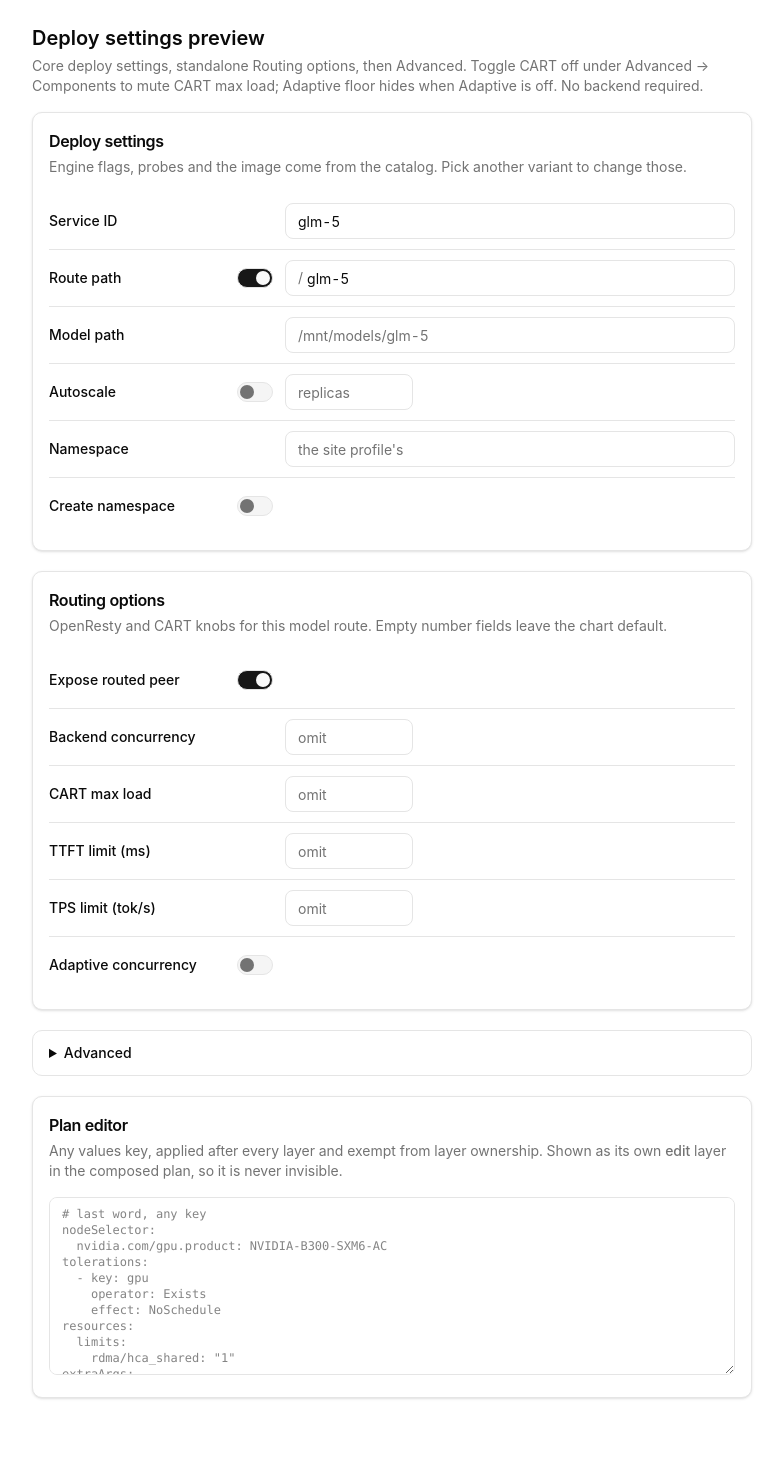
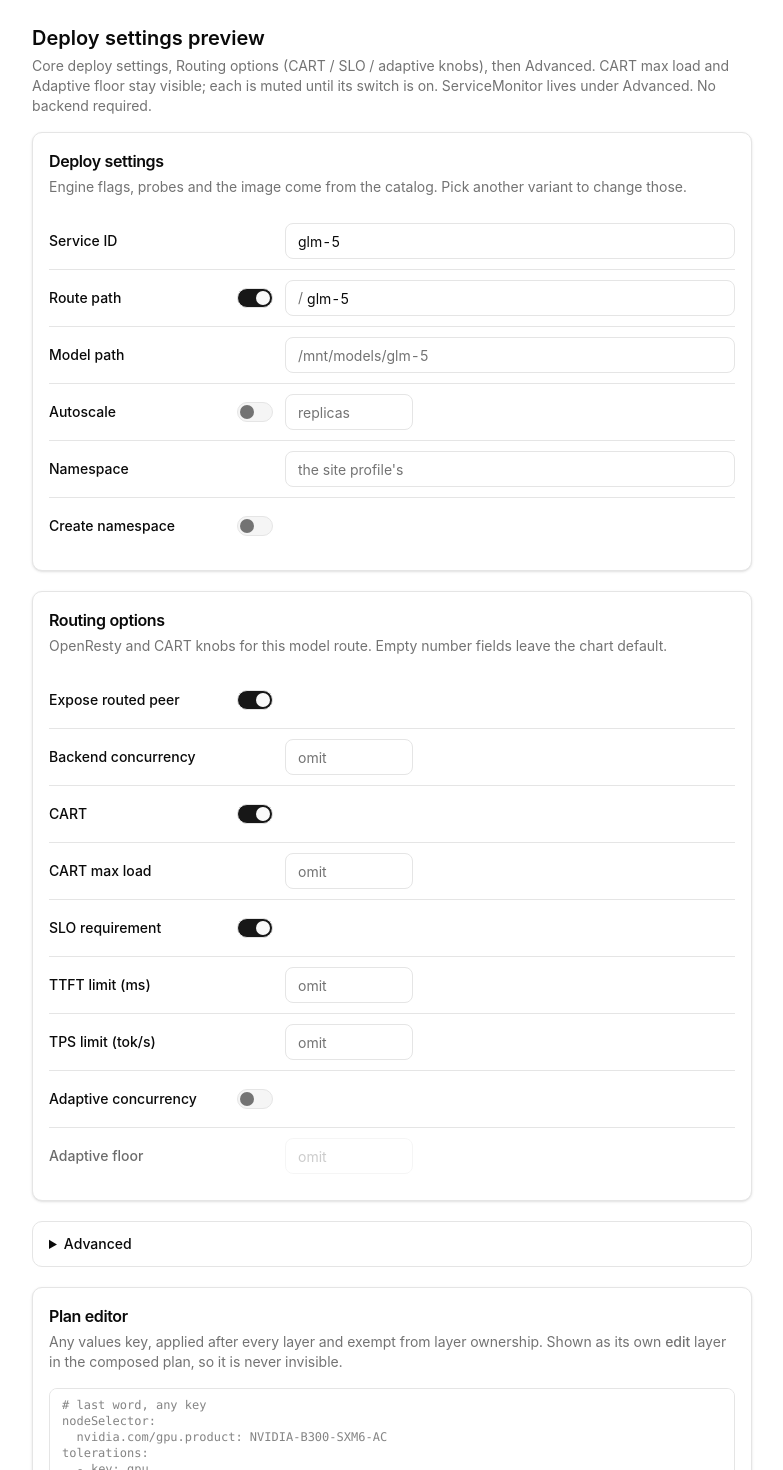
Before and after one commit to modelsphere/swiss, a React (Vite) app in the folder web/: page /preview/deploy-settings in a window 1280 px wide. Shown: the top 1470 px of the page, without its empty margins (248-1031 px from the left). Before the commit the page ends 1422 px from the top, so only its background shows below. Built offline with nearby package versions, Linux system fonts and the light colour scheme.

Commit message:
feat(web): move CART and SLO onto Routing options
Place CART and LLMSLORequirement switches on the Routing options card next
to their related knobs. Adaptive floor stays always visible (muted when
Adaptive is off), matching CART max load. ServiceMonitor remains under
Advanced as its own row.

```diff
--- a/web/src/components/DeploySettings.tsx
+++ b/web/src/components/DeploySettings.tsx
@@ -302,11 +302,19 @@ export function DeploySettings({
           </Row>
 
           <Row
+            label="CART"
+            note="Cache-aware router"
+            toggle={
+              <Switch checked={form.cart} onChange={toggle("cart")} label="CART" />
+            }
+          />
+
+          <Row
             label="CART max load"
             note={
               form.cart
                 ? "per-worker max load — empty keeps the chart default"
-                : "enable CART under Advanced → Components to edit"
+                : "enable CART to edit"
             }
             muted={!form.cart}
           >
@@ -320,6 +328,14 @@ export function DeploySettings({
               disabled={!form.cart}
             />
           </Row>
+
+          <Row
+            label="SLO requirement"
+            note="LLMSLORequirement"
+            toggle={
+              <Switch checked={form.slo} onChange={toggle("slo")} label="SLO requirement" />
+            }
+          />
 
           <Row label="TTFT limit (ms)" note="empty omits the override">
             <Input
@@ -357,8 +373,15 @@ export function DeploySettings({
             }
           />
 
-          {form.adaptiveCc && (
-            <Row label="Adaptive floor" note="concurrency floor — empty omits">
+          <Row
+            label="Adaptive floor"
+            note={
+              form.adaptiveCc
+                ? "concurrency floor — empty omits"
+                : "enable Adaptive concurrency to edit"
+            }
+            muted={!form.adaptiveCc}
+          >
             <Input
               className="w-32"
               value={form.adaptiveCcMin}
@@ -366,9 +389,9 @@ export function DeploySettings({
               inputMode="numeric"
               aria-label="adaptive floor"
               placeholder="omit"
+              disabled={!form.adaptiveCc}
             />
           </Row>
-          )}
         </CardContent>
       </Card>
 
@@ -378,33 +401,17 @@ export function DeploySettings({
       <details className="rounded-lg border">
         <summary className="cursor-pointer px-4 py-3 text-sm font-medium">Advanced</summary>
         <div className="divide-y border-t px-4">
-          {/* One row rather than three: these are three independent objects the
-              release either gets or does not, each a single bit, and three
-              labelled rows read as three decisions to weigh rather than a set
-              to glance at. Each still says what it is -- a switch whose only
-              explanation is a tooltip is a switch nobody reads. */}
-          <Row label="Components" note="objects rendered alongside the release">
-            <div className="grid w-full gap-x-6 gap-y-3 sm:grid-cols-3">
-              <Flag
-                checked={form.cart}
-                onChange={toggle("cart")}
-                label="CART"
-                hint="Cache-aware router"
-              />
-              <Flag
-                checked={form.slo}
-                onChange={toggle("slo")}
-                label="SLO requirement"
-                hint="LLMSLORequirement"
-              />
-              <Flag
+          <Row
+            label="ServiceMonitor"
+            note="Prometheus metrics scraped alongside the release"
+            toggle={
+              <Switch
                 checked={form.serviceMonitor}
                 onChange={toggle("serviceMonitor")}
                 label="ServiceMonitor"
-                hint="Prometheus metrics"
               />
-            </div>
-          </Row>
+            }
+          />
 
           {/* Off is the answer almost always: the catalog pins the tag and the
               site rewrites the repository to its mirror, and between them the
--- a/web/src/routes/PreviewDeploySettings.tsx
+++ b/web/src/routes/PreviewDeploySettings.tsx
@@ -15,9 +15,9 @@ export function PreviewDeploySettings() {
       <div>
         <h1 className="text-xl font-semibold">Deploy settings preview</h1>
         <p className="mt-1 text-sm text-muted-foreground">
-          Core deploy settings, standalone Routing options, then Advanced. Toggle CART off
-          under Advanced → Components to mute CART max load; Adaptive floor hides when
-          Adaptive is off. No backend required.
+          Core deploy settings, Routing options (CART / SLO / adaptive knobs), then Advanced.
+          CART max load and Adaptive floor stay visible; each is muted until its switch is on.
+          ServiceMonitor lives under Advanced. No backend required.
         </p>
       </div>
       <DeploySettings
```
Lines whose indentation alone changed are shown as unchanged.
